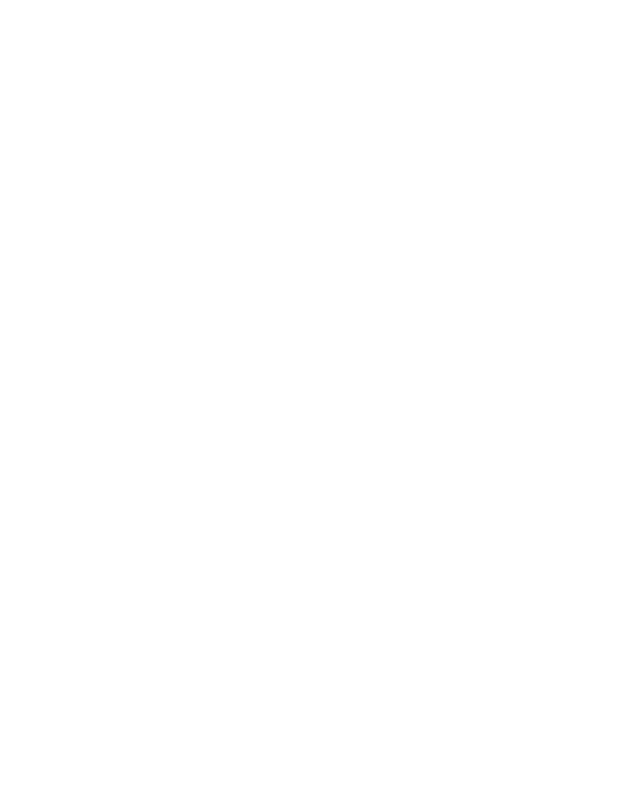
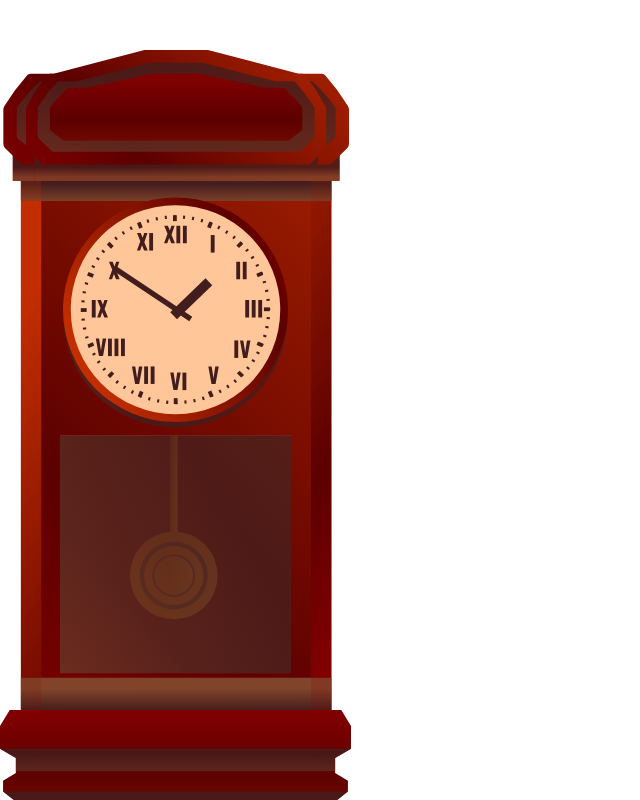
Before and after one commit to j-sherrick/JavaScript30ish, a plain HTML site: page 02 - JS Grandfather Clock/index.html in a window 1280 px wide. Shown: the whole page, without its empty margins (0-640 px from the left). Drawn offline with Linux system fonts and the light colour scheme.

Commit message:
Added clock svg to experiment with scaling and placement

```diff
--- a/02 - JS Grandfather Clock/assets/css/style.css
+++ b/02 - JS Grandfather Clock/assets/css/style.css
@@ -1,3 +1,4 @@
+/**** DEFAULT STYLES ****/
 *,
 *::before,
 *::after {
@@ -23,9 +24,26 @@ ul, li {
 body {
     min-height: 100vh;
     line-height: 1.5;
+    font-family: Arial, Helvetica, sans-serif;
 }
 
 img {
     max-width: 100%;
     display: inline-block;
 }
+/**** END DEFAULTS ****/
+
+main {
+    max-width: 1000px;
+    margin: 0 auto;
+    text-align: center;
+}
+
+
+.clock {
+    height: 750px;
+    width: auto;
+    position: fixed;
+    bottom: 0;
+    left: 0;
+}
--- a/02 - JS Grandfather Clock/index.html
+++ b/02 - JS Grandfather Clock/index.html
@@ -2,12 +2,24 @@
 <html lang="en">
 <head>
     <meta charset="UTF-8">
+    <!-- FONTS -->
+    <link rel="preconnect" href="https://fonts.googleapis.com">
+    <link rel="preconnect" href="https://fonts.gstatic.com" crossorigin>
+    <link href="https://fonts.googleapis.com/css2?family=Montserrat:wght@400;600&family=Rubik:wght@400;500;600&display=swap" rel="stylesheet">
+    <!-- END FONTS -->
+
     <meta name="viewport" content="width=device-width, initial-scale=1.0">
-    <link rel="stylesheet" type="text/css" src="assets/css/style.css">
-    <title>Document</title>
+    <link rel="stylesheet"  type="text/css" href="assets/css/style.css">
+    <title>JS Grandfather Clock</title>
 </head>
 <body>
+    <nav>
+        <div></div>
+    </nav>
 
+    <main>
+        <img class="clock" src="assets/svg/granfather-clock.svg">
+    </main>
 
     <script src="assets/js/animate-clock.js"></script>
 </body>
```
